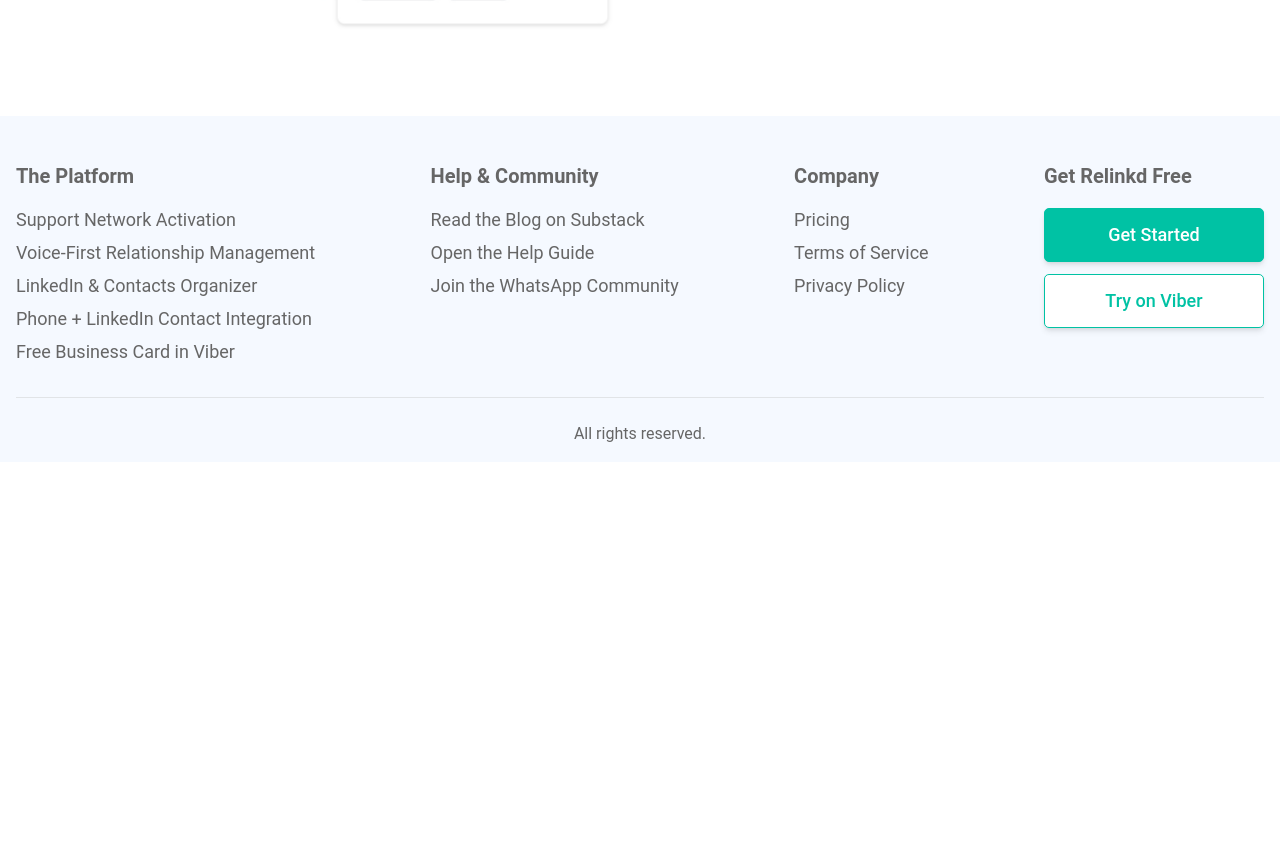
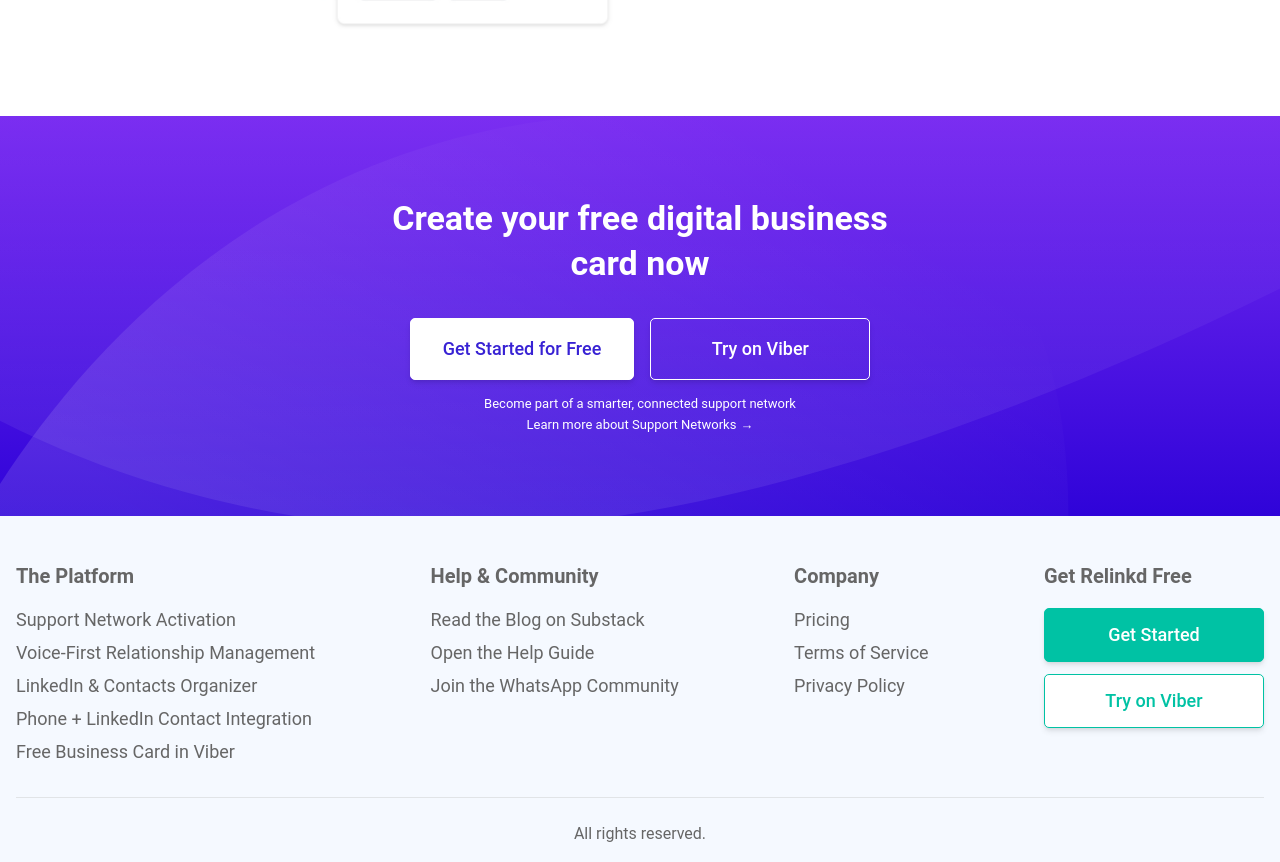
Before and after one commit to EvdokiyaDanova/relinkd-clone, a React (Vite) app: page /free-business-card-viber in a window 1280 px wide. Shown: the part 4584-5446 px from the top of the page. Before the commit the page ends 5046 px from the top, so only its background shows below. Built offline with nearby package versions, Linux system fonts and the light colour scheme.

Commit message:
Refactor PromoSection and update all pages and hedader icon

```diff
--- a/src/components/Header.jsx
+++ b/src/components/Header.jsx
@@ -77,7 +77,7 @@
                           className={`flex items-center gap-1 px-6 py-2 text-relinkd-gray font-normal text-base leading-5 transition-colors hover:bg-[#f0f3f6] cursor-pointer hover:text-headerText`}
                           onClick={() => setPlatformOpen(false)}
                         >
-                          <span className={`w-5 h-5 flex items-center justify-center shrink-0 object-center${link.label === 'Free Business Card in Viber' ? ' mb-[2px]' : ''}`}>{link.icon}</span>
+                          <span className={`w-5 h-5 flex items-center justify-center shrink-0 object-center${link.label === 'Free Business Card in Viber' ? ' mb-[5px]' : ''}`}>{link.icon}</span>
                           {link.label}
                         </Link>
                       </li>
--- a/src/components/PromoSection.jsx
+++ b/src/components/PromoSection.jsx
@@ -5,15 +5,19 @@
 /**
  * PromoSection компонент
  * @param {string} title - основен текст
- * @param {string} subtitle - подзаглавие
+ * @param {string} subtitleAbove - подзаглавие над бутоните
+ * @param {string} subtitleBelow - подзаглавие под бутоните
  * @param {Array} buttons - масив с бутони [{ text, href, variant }]
  * @param {string} className - допълнителни класове
+ * @param {ReactNode} children - съдържание под subtitleBelow (напр. линк)
  */
 export default function PromoSection({
   title,
-  subtitle,
+  subtitleAbove,
+  subtitleBelow,
   buttons = [],
   className = '',
+  children,
 }) {
   // Проверка дали има два бутона и кой е primary
   const hasTwoButtons = buttons.length === 2;
@@ -24,12 +28,12 @@
     >
       {/* Бекграунд изображение */}
       <img src={BGR} alt="" aria-hidden="true" className="absolute inset-0 w-full h-full object-cover z-0 pointer-events-none select-none" />
-      <div className="relative z-10 w-full flex flex-col items-center">
-        <h2 className="text-white font-bold text-h2 text-center mb-4" style={{fontFamily: 'Roboto, sans-serif'}}>{title}</h2>
-        {subtitle && (
-          <p className="text-white text-small text-center mb-8 max-w-xl mx-auto" style={{fontFamily: 'Roboto, sans-serif'}}>{subtitle}</p>
+      <div className="relative z-10 w-full max-w-[544px] flex flex-col items-center mx-auto">
+        <h2 className="text-white font-bold text-h2 text-center mb-4">{title}</h2>
+        {subtitleAbove && (
+          <p className="text-white text-body mb-4 text-center max-w-xl mx-auto">{subtitleAbove}</p>
         )}
-        <div className={`flex flex-col md:flex-row gap-4 mb-4 w-full justify-center items-center ${hasTwoButtons ? 'max-w-2xl' : ''}`}>
+        <div className={`flex flex-col md:flex-row gap-4 my-4 w-full justify-center items-center ${hasTwoButtons ? 'max-w-2xl' : ''}`}>
           {buttons.map((btn, idx) => {
             // Ако има два бутона и това е първият, правим го бял
             const isWhite = hasTwoButtons && idx === 0;
@@ -58,6 +62,19 @@
             );
           })}
         </div>
+        {subtitleBelow && (
+          <p className="text-white text-small text-center max-w-xl mx-auto">{subtitleBelow}</p>
+        )}
+        {children && (
+          <div className="flex flex-col items-center w-full">{React.Children.map(children, child => {
+            if (React.isValidElement(child) && child.type === 'a') {
+              return React.cloneElement(child, {
+                className: (child.props.className || '').replace('btn-hover-lift', '')
+              });
+            }
+            return child;
+          })}</div>
+        )}
       </div>
     </section>
   );
--- a/src/pages/FreeBusinessCardViber.jsx
+++ b/src/pages/FreeBusinessCardViber.jsx
@@ -3,6 +3,7 @@
 import { LINKS } from '../constants/links';
 import ContentSection from '../components/ContentSection';
 import { sectionsData } from '../data/sectionsData';
+import PromoSection from '../components/PromoSection';
 
 export default function FreeBusinessCardViber() {
   return (
@@ -24,6 +25,23 @@
       {sectionsData.freeViberCallSecond.map((section, idx) => (
         <ContentSection key={idx} {...section} />
       ))}
+      <PromoSection
+        title="Create your free digital business card now"
+        subtitleBelow="Become part of a smarter, connected support network"
+        buttons={[
+          { text: 'Get Started for Free', href: LINKS.GET_STARTED },
+          { text: 'Try on Viber', href: LINKS.TRY_ON_VIBER }
+        ]}
+      >
+        <div>
+          <a
+            href={LINKS.SUPPORT_NETWORK_ACTIVATION}
+            className="inline-flex items-center gap-1 text-white text-small underline-offset-2 hover:underline transition"
+          >
+            Learn more about Support Networks <span aria-hidden>→</span>
+          </a>
+        </div>
+      </PromoSection>
     </>
   );
 }
--- a/src/pages/Home.jsx
+++ b/src/pages/Home.jsx
@@ -22,10 +22,6 @@
       {sectionsData.home.map((section, i) => (
         <ContentSection key={i} {...section} />
       ))}
-      <div className="p-8 text-center">
-        <h1 className="text-3xl font-bold">Home Page</h1>
-        <p>Това е началната страница.</p>
-      </div>
       <PromoSection
         title="Ready to build your Support Network?"
         buttons={[
--- a/src/pages/LinkedInContactsOrganizer.jsx
+++ b/src/pages/LinkedInContactsOrganizer.jsx
@@ -3,6 +3,7 @@
 import { LINKS } from '../constants/links';
 import ContentSection from '../components/ContentSection';
 import { sectionsData } from '../data/sectionsData';
+import PromoSection from '../components/PromoSection';
 
 export default function LinkedInContactsOrganizer() {
   return (
@@ -20,6 +21,10 @@
       {sectionsData.linkedinContactsOrganizer.map((section, idx) => (
         <ContentSection key={idx} {...section} />
       ))}
+      <PromoSection
+        title="Join Relinkd today — and make every conversation count."
+        buttons={[{ text: 'Get Started for Free', href: LINKS.GET_STARTED }]}
+      />
     </>
   );
 }
--- a/src/pages/SupportNetworkActivation.jsx
+++ b/src/pages/SupportNetworkActivation.jsx
@@ -1,6 +1,7 @@
 import HeroSection from '../components/HeroSection';
 import ContentSection from '../components/ContentSection';
 import SupportNetworkImg from '../assets/images/heroSectionsImg/SupportNetwork-video.jpg';
+import PromoSection from '../components/PromoSection';
 import { LINKS } from '../constants/links';
 import { sectionsData } from '../data/sectionsData';
 
@@ -22,6 +23,10 @@
       {sectionsData.supportNetworkActivation.map((section, idx) => (
         <ContentSection key={idx} {...section} />
       ))}
+      <PromoSection
+        title="Ready to build your Support Network?"
+        buttons={[{ text: 'Get Started for Free', href: LINKS.GET_STARTED }]}
+      />
     </>
   );
 }
--- a/src/pages/UseCases.jsx
+++ b/src/pages/UseCases.jsx
@@ -1,5 +1,7 @@
 import ContentSection from '../components/ContentSection';
 import { sectionsData } from '../data/sectionsData';
+import PromoSection from '../components/PromoSection';
+import { LINKS } from '../constants/links';
 
 export default function UseCases() {
   return (
@@ -7,6 +9,11 @@
       {sectionsData.useCasesSections.map((section, idx) => (
         <ContentSection key={idx} {...section} />
       ))}
+      <PromoSection
+        title="Join Relinkd Today"
+        subtitleAbove="Because some relationships are worth (re)building."
+        buttons={[{ text: 'Get Started for Free', href: LINKS.GET_STARTED }]}
+      />
     </>
   );
 }
--- a/src/pages/VoiceFirstRelationshipManagement.jsx
+++ b/src/pages/VoiceFirstRelationshipManagement.jsx
@@ -3,6 +3,7 @@
 import { LINKS } from '../constants/links';
 import ContentSection from '../components/ContentSection';
 import { sectionsData } from '../data/sectionsData';
+import PromoSection from '../components/PromoSection';
 
 export default function VoiceFirstRelationshipManagement() {
   return (
@@ -20,6 +21,10 @@
       {sectionsData.voiceFirstRelationshipManagement.map((section, idx) => (
         <ContentSection key={idx} {...section} />
       ))}
+      <PromoSection
+        title="Join Relinkd today — and make every conversation count."
+        buttons={[{ text: 'Get Started for Free', href: LINKS.GET_STARTED }]}
+      />
     </>
   );
 }
```
